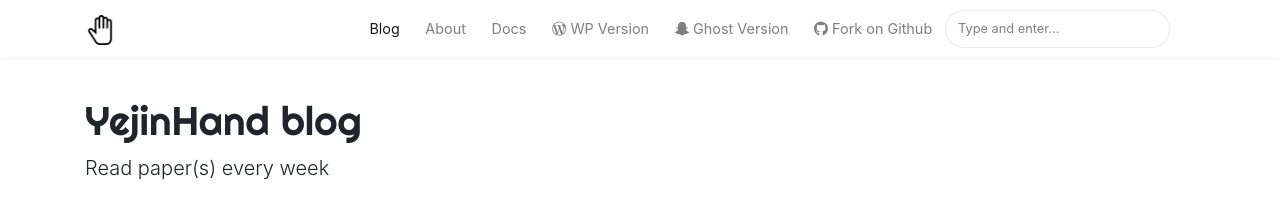
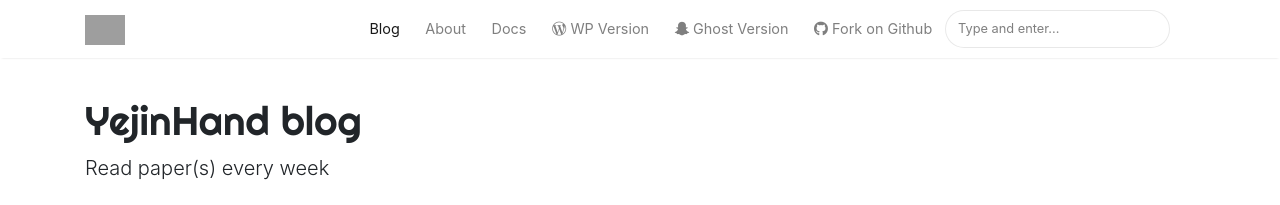
Before and after one commit to ozzaney/ozzaney_, a Jekyll site: the page built from index.html, in a window 1280 px wide. Shown: the top 205 px of the page. Built offline with Jekyll 4.4.1, drawn with Linux system fonts in a browser that asks for light colours; nearby versions of some CDN libraries; the list of posts is cut into pages by our own code.

Commit message:
Update _config.yml

```diff
--- a/_config.yml
+++ b/_config.yml
@@ -2,8 +2,8 @@
 name: "YejinHand blog"
 title: "YejinHand blog"
 description: "Read paper(s) every week"
-logo: 'assets/images/hand.png'
-favicon: 'assets/images/hand.png'
+logo: 'assets/images/hand2.png'
+favicon: 'assets/images/hand2.png'
 baseurl: "https://ozzaney.github.io"
 google_analytics: 'UA-46278016-1'
 disqus: 'demowebsite'
```
